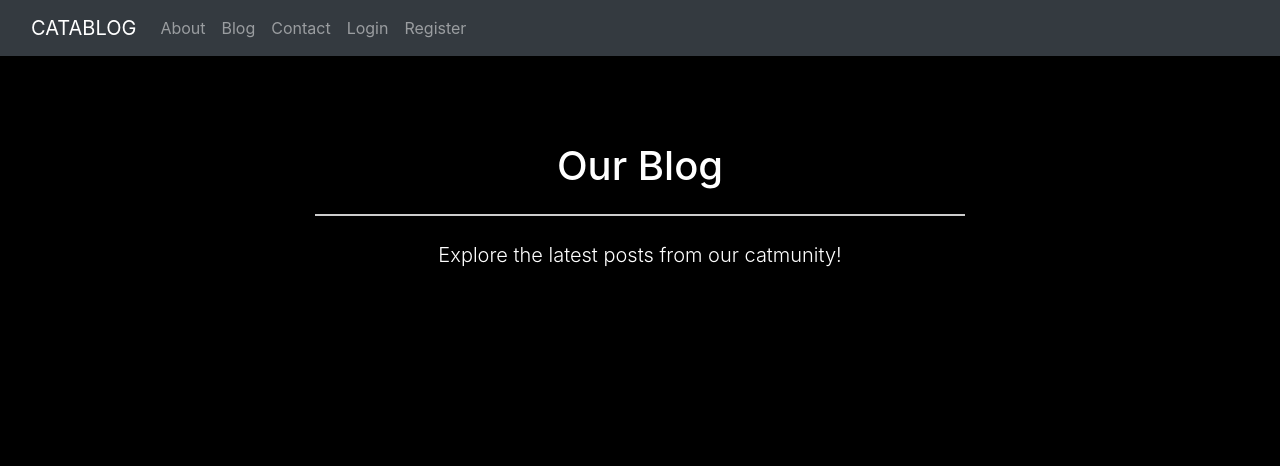
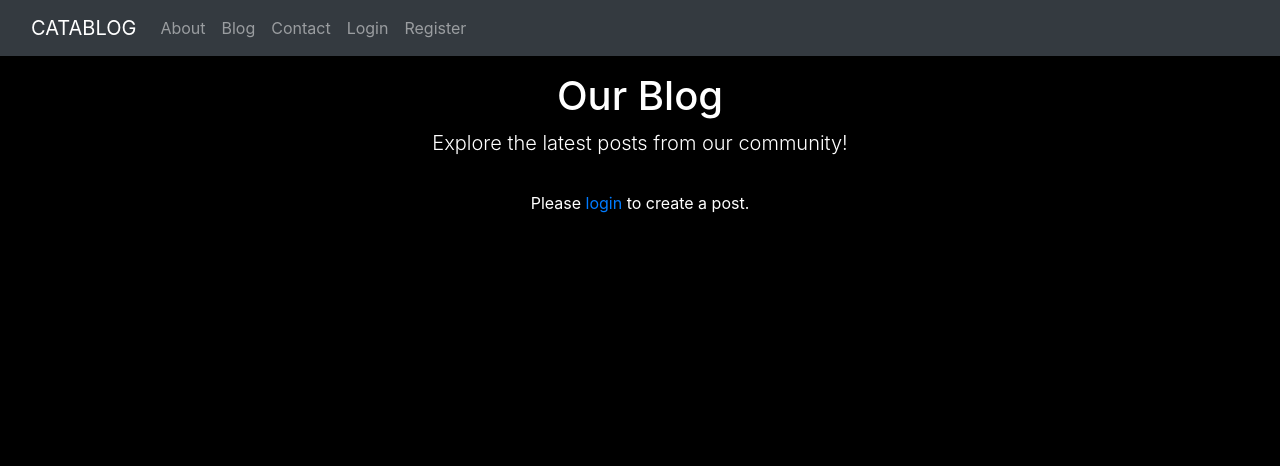
Before and after one commit to MABSWE/PP4, a Django app: page /blog/ in a window 1280 px wide. Shown: the top 466 px of the page. Run offline with Django 4.2, Linux system fonts and the light colour scheme; data that the repository does not hold is empty; some libraries are stand-ins or nearby versions.

Commit message:
Add post function

```diff
--- a/blog/forms.py
+++ b/blog/forms.py
@@ -1,5 +1,5 @@
 from django import forms
-from .models import Comment
+from .models import Comment, Post
 
 
 class ContactForm(forms.Form):
@@ -24,3 +24,24 @@ class CommentForm(forms.ModelForm):
                 'placeholder': 'Write your comment here...'
             }),
         }
+
+
+class PostForm(forms.ModelForm):
+    class Meta:
+        model = Post
+        fields = ['title', 'content']
+        labels = {
+            'title': 'Post Title',
+            'content': 'Post Content',
+        }
+        widgets = {
+            'title': forms.TextInput(attrs={
+                'class': 'form-control',
+                'placeholder': 'Enter the title of your post',
+            }),
+            'content': forms.Textarea(attrs={
+                'class': 'form-control',
+                'rows': 5,
+                'placeholder': 'Write the content of your post here...',
+            }),
+        }
--- a/blog/models.py
+++ b/blog/models.py
@@ -1,5 +1,7 @@
 from django.db import models
 from django.contrib.auth.models import User
+from django.utils.text import slugify
+
 
 STATUS = ((0, "Draft"), (1, "Published"))
 
@@ -11,6 +13,11 @@ class Post(models.Model):
     content = models.TextField(default="")
     created_on = models.DateTimeField(auto_now_add=True)
     updated_on = models.DateTimeField(auto_now=True)
+
+    def save(self, *args, **kwargs):
+        if not self.slug:
+            self.slug = slugify(self.title)
+        super().save(*args, **kwargs)
 
     def __str__(self):
         return self.title
--- a/blog/templates/blog.html
+++ b/blog/templates/blog.html
@@ -1,12 +1,12 @@
 {% extends 'base.html' %}
 
 {% block content %}
-<div class="container mt-5" style="padding-top: 70px";>
+<div class="container mt-5">
   <h1 class="text-center">Our Blog</h1>
-  <hr class="my-4" style="border: 1px solid #ccc; width: 60%; margin: 0 auto;">
-  <p class="text-center lead">Explore the latest posts from our catmunity!</p>
+  <p class="text-center lead">Explore the latest posts from our community!</p>
   <hr />
 
+    <!-- List of Posts -->
     <div class="row">
       {% for post in posts %}
       <div class="col-md-6 col-lg-4 mb-4">
@@ -19,11 +19,34 @@
             <p class="card-text">
               {{ post.content|truncatewords:20 }}
             </p>
-          <a href="{% url 'article-detail' pk=post.pk %}" class="btn btn-primary mt-auto">Read More</a>
+            <a href="{% url 'article-detail' post.pk %}" class="btn btn-primary mt-auto">Read More</a>
           </div>
         </div>
       </div>
       {% endfor %}
     </div>
+
+  <!-- New Post Form -->
+  {% if user.is_authenticated %}
+  <div class="card mb-4 shadow-sm">
+    <div class="card-body">
+      <h5 class="card-title">Create a New Post</h5>
+      <form method="post">
+        {% csrf_token %}
+        <div class="form-group">
+          {{ form.title }}
+        </div>
+        <div class="form-group">
+          {{ form.content }}
+        </div>
+        <button type="submit" class="btn btn-primary">Post</button>
+      </form>
+    </div>
+  </div>
+  {% else %}
+  <p class="text-center">Please <a href="{% url 'login' %}">login</a> to create a post.</p>
+  {% endif %}
+
+
 </div>
 {% endblock %}
--- a/blog/urls.py
+++ b/blog/urls.py
@@ -4,7 +4,7 @@ from django.contrib.auth.views import LogoutView
 
 urlpatterns = [
     path('', views.home, name='home'),  # Welcome page
-    path('blog/', views.BlogView.as_view(), name='blog'),  # Blog
+    path('blog/', views.blog_view, name='blog'),  # Blog Page with Post Creation
     path('article/<int:pk>/', views.article_detail_view, name='article-detail'),  # Detail view with comments
     path('article/<int:pk>/comment/', views.add_comment, name='add_comment'),  # Add comment
     path('about/', views.about, name='about'),  # About Page
@@ -13,4 +13,5 @@ urlpatterns = [
     path('register/', views.register, name='register'),  # Register Page
     path("contact/", views.contact_view, name="contact"),  # Contact Page
     path("contact-success/", views.contact_success_view, name="contact-success"),  # Contact Success Page
+    path('blog/', views.blog_view, name='blog'),
 ]
--- a/blog/views.py
+++ b/blog/views.py
@@ -1,20 +1,28 @@
 from django.shortcuts import render, redirect, get_object_or_404
-from django.views.generic import ListView
 from django.contrib.auth.forms import UserCreationForm
 from django.contrib.auth import login, authenticate, logout
 from django.contrib import messages
 from .models import Post, Comment
-from .forms import ContactForm, CommentForm
+from .forms import ContactForm, CommentForm, PostForm
 
 # Home View (Welcome)
 def home(request):
     return render(request, 'home.html')
 
-# Blog Page
-class BlogView(ListView):
-    model = Post
-    template_name = 'blog.html'
-    context_object_name = 'posts'
+# Blog Page with Post Creation
+def blog_view(request):
+    posts = Post.objects.all()
+    if request.method == 'POST':
+        form = PostForm(request.POST)
+        if form.is_valid():
+            post = form.save(commit=False)
+            post.author = request.user
+            post.save()
+            messages.success(request, "Your post has been added!")
+            return redirect('blog')
+    else:
+        form = PostForm()
+    return render(request, 'blog.html', {'posts': posts, 'form': form})
 
 # Detail view with Comments
 def article_detail_view(request, pk):
```
Lines whose indentation alone changed are shown as unchanged.
